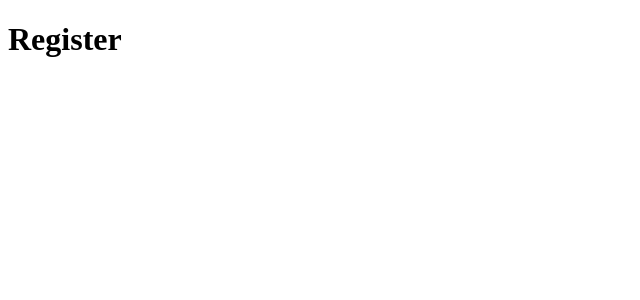
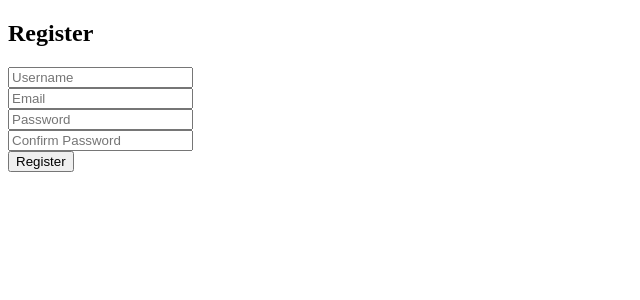
Before and after one commit to FlyingLamas/expense_tracker, a React (Vite) app in the folder expense_frontend/: page /register in a window 1280 px wide. Shown: the top 300 px of the page, without its empty margins (0-640 px from the left). Built offline with nearby package versions, Linux system fonts and the light colour scheme.

Commit message:
Added Register.jsx

```diff
--- a/expense_frontend/src/App.jsx
+++ b/expense_frontend/src/App.jsx
@@ -4,6 +4,7 @@
 
 import { BrowserRouter as Router, Routes, Route } from "react-router-dom";
 import Login from "./pages/Login";
+import Register from "./pages/Register";
 
 function App() {
   return (
@@ -12,7 +13,7 @@
         {/* Routes is like a container, which holds all route definitions. */}
         <Route path="/login" element={<Login />} />
             {/* Here element is a prop for Route component. later <Login /> */}
-        <Route path="/register" element={<h1>Register</h1>} />
+        <Route path="/register" element={<Register />} />
         {/* Route is like a single rule, which says if url matches this path - show this component. */}
       </Routes>
     </Router>
--- a/expense_frontend/src/pages/Login.jsx
+++ b/expense_frontend/src/pages/Login.jsx
@@ -1,4 +1,6 @@
 import { useState } from "react";
+
+import api from "../api/axios";
 
 function Login() {
 
@@ -6,24 +8,36 @@
         // We are initializing it with strings, because we want the to have value type as strings.
   const [password, setPassword] = useState("");
 
-  const handleSubmit = (event) => {
-    // The following command prevents page from refreshing,because this is the default behavior of HTML. We do this because if page gets refreshed, our react state will get wiped clean.
+  const handleSubmit = async (event) => {
+    // The following command prevents page from refreshing, because refreshin is the default behavior of HTML. We do this because if page gets refreshed, our react state will get wiped clean.
     event.preventDefault();
-    console.log(username, password);
+    try {
+      const response = await api.post("account/login/", {
+              //  await is the pause button, which tells javascript, wait till django sends a reply.
+      username,
+      password,
+    });
+
+    console.log(response.data);
+    // response data will contain access and refresh token.
+    // response is a massive object containing everything about the transaction (Headers, Status Code 200, Config).
+    // .data: This is the specific part we care about that is the - JSON body Django sent back.
+
+    } catch (error) {
+      console.log(error);
+    }
   };
 
   return (
     <div>
       <h2>Login</h2>
-
       <form onSubmit={handleSubmit}>
-
         <div>
           <input
             type="text"
             placeholder="Username"
             value={username}
-            onChange={(e) => setUsername(e.target.value)}
+            onChange={(event) => setUsername(event.target.value)}
           />
         </div>
 
@@ -32,7 +46,7 @@
             type="password"
             placeholder="Password"
             value={password}
-            onChange={(e) => setPassword(e.target.value)}
+            onChange={(event) => setPassword(event.target.value)}
           />
         </div>
 
--- a/expense_frontend/src/pages/Register.jsx
+++ b/expense_frontend/src/pages/Register.jsx
@@ -0,0 +1,65 @@
+import { useState } from "react";
+
+function Register() {
+
+    const [username, setUsername] = useState("");
+    const [email, setEmail] = useState("");
+    const [password, setPassword] = useState("");
+    const [confirmPassword, setConfirmPassword] = useState("");
+
+
+    const handleSubmit = (event) => {
+    // The following command prevents page from refreshing, because refreshin is the default behavior of HTML. We do this because if page gets refreshed, our react state will get wiped clean.
+    event.preventDefault();
+    console.log(username, email, password, confirmPassword);
+    // Here console.log is temporary, will be replaced later.
+  };
+
+  return (
+    <div>
+      <h2>Register</h2>
+      <form onSubmit={handleSubmit}>
+        <div>
+          <input
+            type="text"
+            placeholder="Username"
+            value={username}
+            onChange={(event) => setUsername(event.target.value)}
+          />
+        </div>
+
+        <div>
+          <input
+            type="text"
+            placeholder="Email"
+            value={email}
+            onChange={(event) => setEmail(event.target.value)}
+          />
+        </div>
+
+        <div>
+          <input
+            type="password"
+            placeholder="Password"
+            value={password}
+            onChange={(event) => setPassword(event.target.value)}
+          />
+        </div>
+
+        <div>
+          <input
+            type="password"
+            placeholder="Confirm Password"
+            value={confirmPassword}
+            onChange={(event) => setConfirmPassword(event.target.value)}
+          />
+        </div>
+
+        <button type="submit">Register</button>
+
+      </form>
+    </div>
+  );
+}
+
+export default Register;
```
